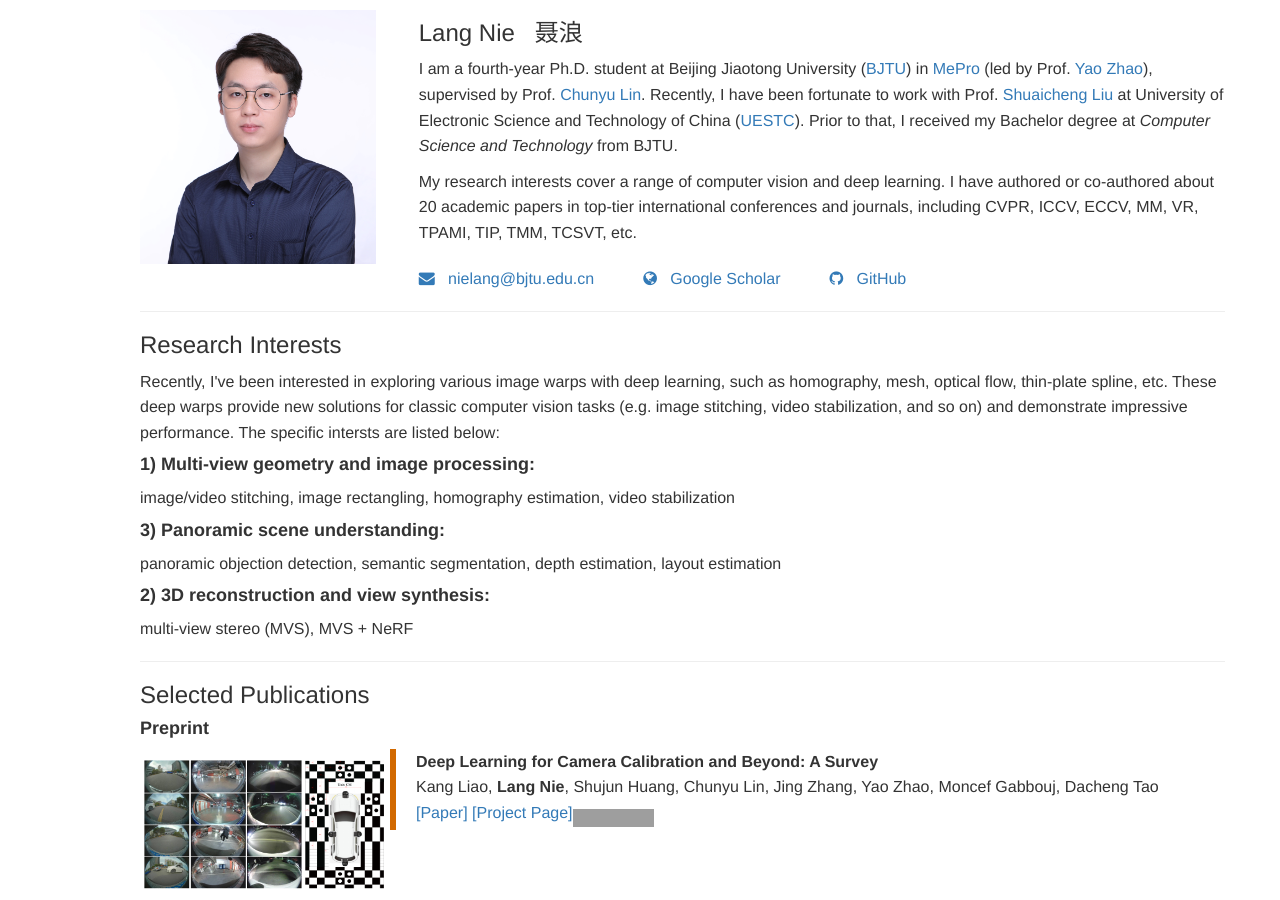
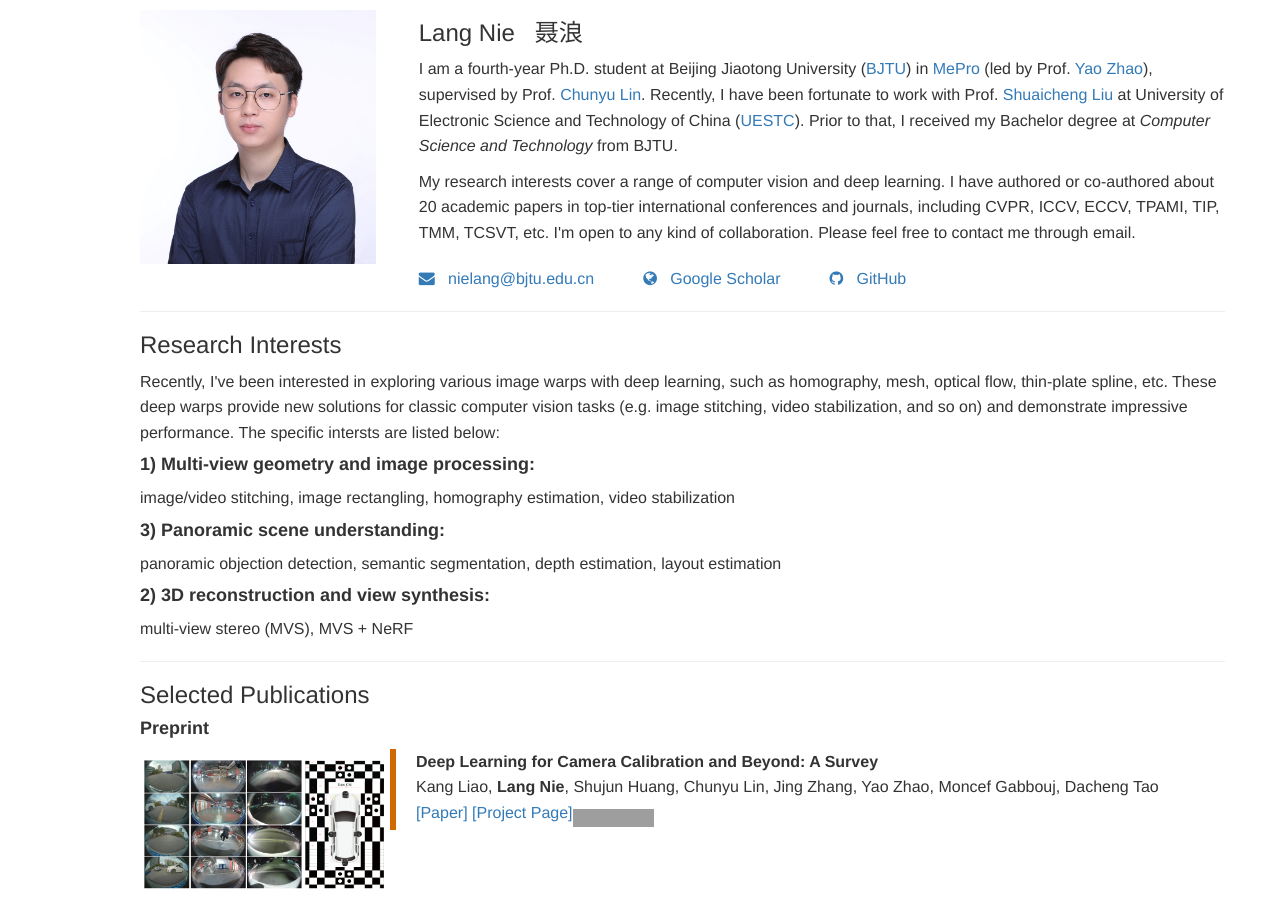
Before and after one commit to nie-lang/nie-lang.github.io, a Jekyll site: the page built from index.html, in a window 1280 px wide and 900 px high. Built offline with Jekyll 4.4.1, drawn with Linux system fonts in a browser that asks for light colours; nearby versions of some CDN libraries; library files that are not in the unit come from our copies; grey boxes are pictures that could not be loaded.

Commit message:
Update introduction.html

```diff
--- a/_includes/introduction.html
+++ b/_includes/introduction.html
@@ -21,7 +21,8 @@
 			 Recently, I have been fortunate to work with Prof. <a href="http://www.liushuaicheng.org/">Shuaicheng Liu</a> at University of Electronic Science and Technology of China (<a href="https://www.uestc.edu.cn/">UESTC</a>). Prior to that, I received my Bachelor degree at <i>Computer Science and Technology</i> from BJTU.
 			</p>
 		<p>
-		My research interests cover a range of computer vision and deep learning. I have authored or co-authored about 20 academic papers in top-tier international conferences and journals, including CVPR, ICCV, ECCV, MM, VR, TPAMI, TIP, TMM, TCSVT, etc.
+		My research interests cover a range of computer vision and deep learning. I have authored or co-authored about 20 academic papers in top-tier international conferences and journals, including CVPR, ICCV, ECCV, TPAMI, TIP, TMM, TCSVT, etc.
+	       I'm open to any kind of collaboration. Please feel free to contact me through email.
 
 
 
```
